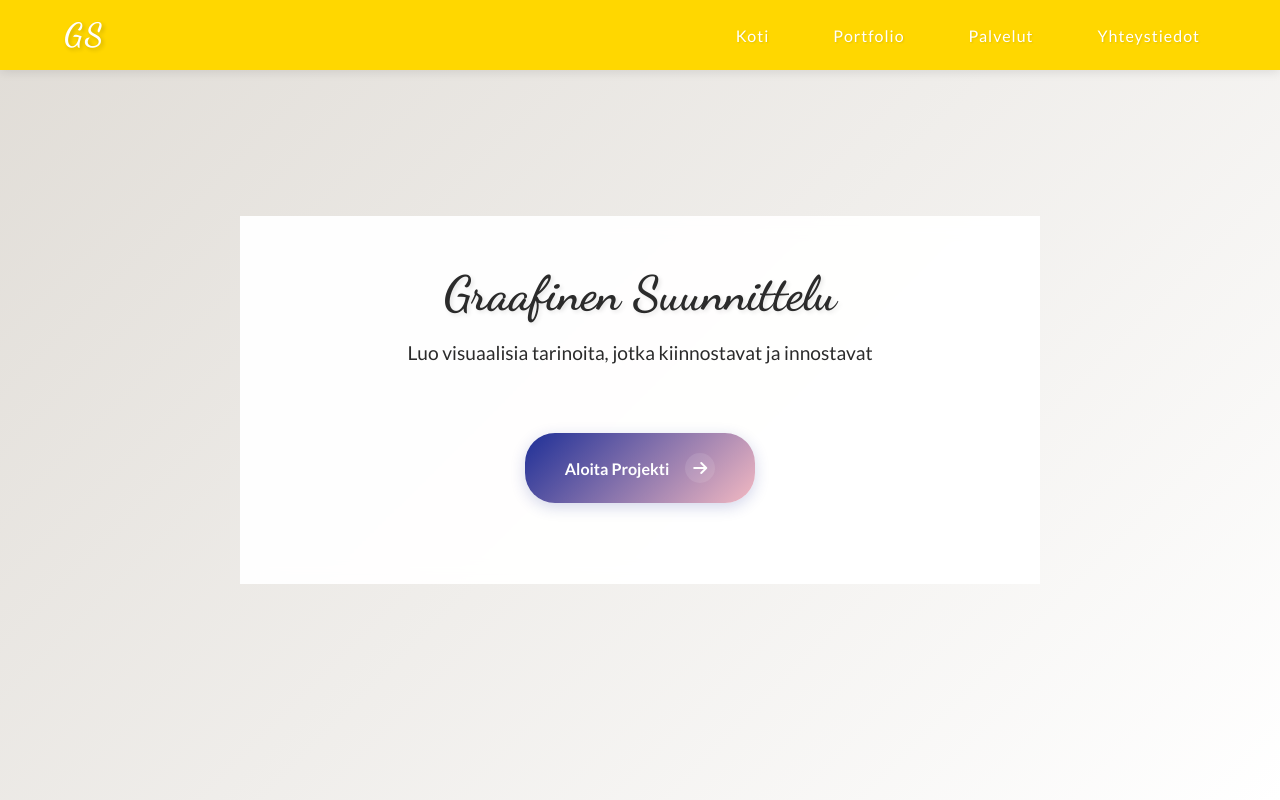
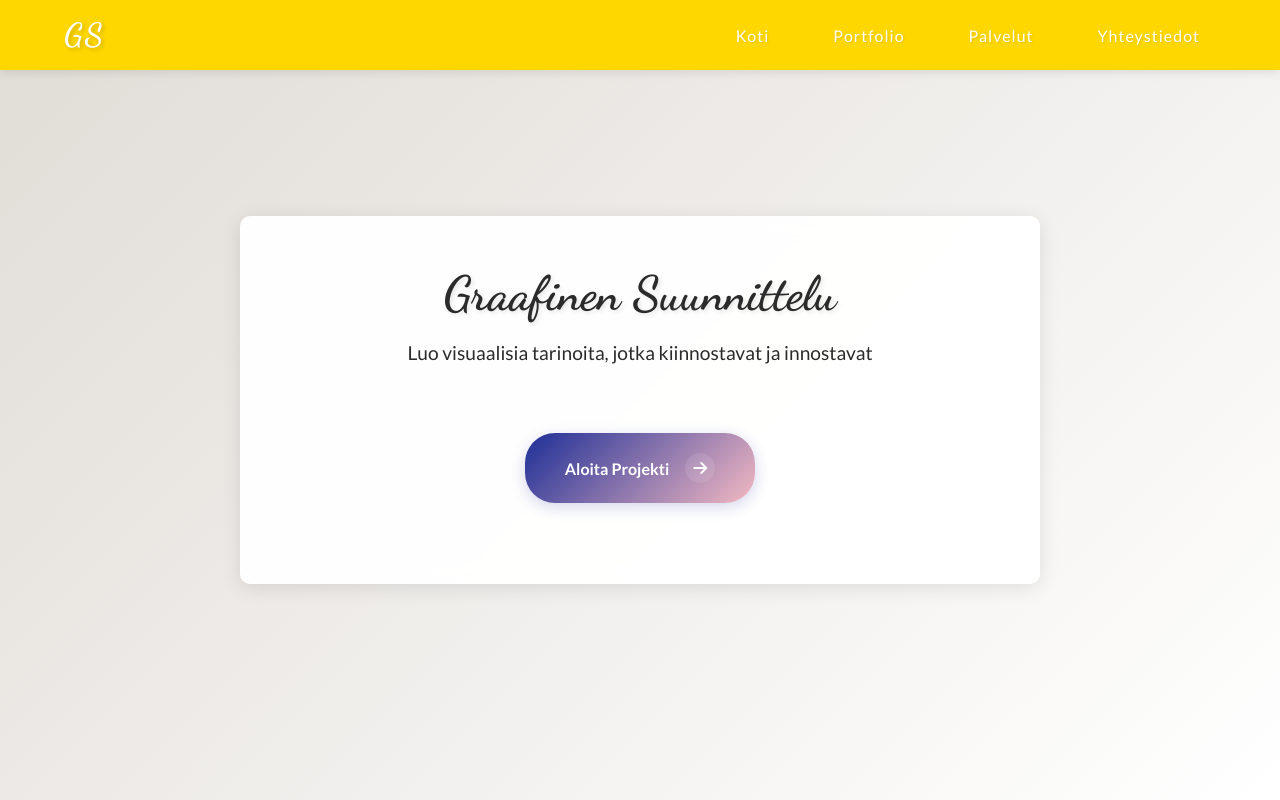
Before and after one commit to Mera212/Luovailija, a plain HTML site: page index.html in a window 1280 px wide. Shown: the top 800 px of the page. Drawn offline with Linux system fonts and the light colour scheme.

Commit message:
Enhance hero section background and layout

```diff
--- a/styles.css
+++ b/styles.css
@@ -189,18 +189,34 @@ section {
     padding: 2rem 1rem;
     background: linear-gradient(135deg, var(--primary-gray) 0%, #ffffff 100%);
     gap: 2rem;
+    overflow: hidden;
+}
+
+.hero::before {
+    content: '';
+    position: absolute;
+    top: 0;
+    left: 0;
+    right: 0;
+    bottom: 0;
+    background-image: url('https://raw.githubusercontent.com/Mera212/Luovailija/main/pics/IMG_20250716_093022.jpg');
+    background-size: cover;
+    background-position: center;
+    background-attachment: fixed;
+    opacity: 0.1;
+    z-index: -1;
+    filter: blur(10px);
 }
 
 .hero-content {
     position: relative;
-    z-index: 1;
+    z-index: 2;
     padding: 2rem;
     width: 90%;
     max-width: 800px;
-    background: transparent;
-    border-radius: 0;
-    box-shadow: none;
     background: rgba(255, 255, 255, 0.95);
+    border-radius: 10px;
+    box-shadow: 0 4px 20px rgba(0, 0, 0, 0.1);
     backdrop-filter: blur(10px);
     border: 1px solid rgba(255, 255, 255, 0.1);
 }
```
